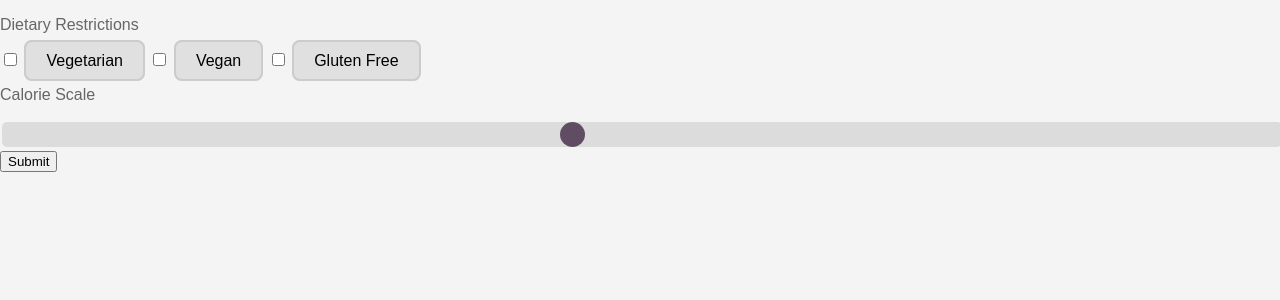
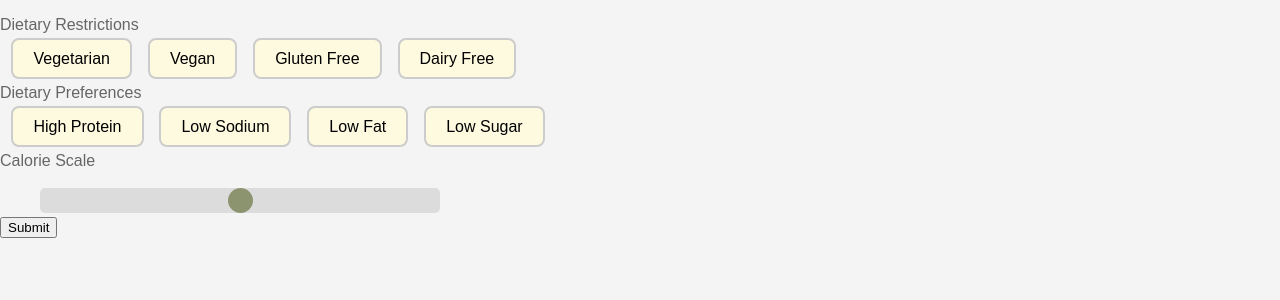
Before and after one commit to jasonglove/Mexl-Harmyny, a Flask app: page / in a window 1280 px wide. Shown: the top 300 px of the page. Run offline with Flask 3, Linux system fonts and the light colour scheme.

Commit message:
ui, other, etc.

```diff
--- a/app.py
+++ b/app.py
@@ -20,14 +20,18 @@ def save_quiz_answers():
     if request.method == 'POST':
         #Retrieve the quiz answers from the form data
         dietary = request.form.getlist('dietary')
+        preferences = request.form.getlist('preferences')
         calorie = request.form.get('calorie')
+
         #Add more answers as needed
 
         #Save the quiz answers in session variables
         session['dietary'] = dietary
         session['calorie'] = calorie
+        session['preferences'] = preferences
 
         print("Session - Dietary:", session['dietary'])
+        print("Session - preferences:", session['preferences'])
         print("Session - Calorie:", session['calorie'])
 
         #Redirect to the homepage after saving the answers
@@ -76,24 +80,6 @@ def ai_send():
         print(e.http_status)
         print(e.headers)
 
-
-
-@app.route('/save_quiz_answers', methods=['POST']) #Saves after quiz
-def save_quiz_answers():
-    #Logic to save quiz answers
-    if request.method == 'POST':
-        #Retrieve the quiz answers from the form data
-        fat = request.form.get('fat')
-        #Add more answers as needed
-
-        #Save the quiz answers in session variables
-        session['fat_amount'] = fat
-
-        #Redirect to the homepage after saving the answers
-        return redirect(url_for('index'))
-
-    return redirect(url_for('index'))  #Redirect after saving answers
-
 @app.route('/find-recipe', methods=['GET', 'POST'])
 def find_recipe():
 
--- a/static/style.css
+++ b/static/style.css
@@ -8,7 +8,7 @@ body {
 .container {
     max-width: 800px;
     margin: 50px auto;
-    background-color: #fff;
+    background-color: #500000;
     padding: 20px;
     border-radius: 8px;
     box-shadow: 0 0 10px rgba(0, 0, 0, 0.1);
@@ -22,36 +22,11 @@ p {
     color: #666;
 }
 
-/* Style the button container */
-.button-container {
-    display: flex;
-    flex-wrap: wrap;
-    gap: 10px;
-  }
-  /* Hide the radio buttons */
-.button-container input[type="radio"] {
-    display: none;
-  }
-
-  /* Style the labels (buttons) */
-  .button-container label {
-    padding: 10px 20px;
-    background-color: #e0e0e0;
-    border: 2px solid #ccc;
-    border-radius: 8px;
-    cursor: pointer;
-    transition: background-color 0.3s ease;
-  }
-
-  /* Style the labels when hovered */
-  .button-container label:hover {
-    background-color: #ddd;
-  }
-
-  /* Style the labels when checked (selected) */
-  .button-container input[type="radio"]:checked + label {
-    background-color: #a0a0a0;
-  }
+  input[type="checkbox"] {
+    -webkit-appearance: none;
+    -moz-appearance: none;
+    appearance: none;
+}
 
   /* Style the slider */
 .slider {
@@ -65,6 +40,7 @@ p {
     opacity: 0.7;
     -webkit-transition: .2s;
     transition: opacity .2s;
+    margin-left: -400px;
   }
 
   /* Style the slider thumb */
@@ -74,7 +50,7 @@ p {
     width: 25px;
     height: 25px;
     border-radius: 50%;
-    background: #230727;
+    background: #606C38;
     cursor: pointer;
   }
 
@@ -85,3 +61,23 @@ p {
     background: #230727;
     cursor: pointer;
   }
+
+  .slider-container {
+    max-width: 400px; /* Set your desired maximum width */
+    margin: 0 auto;
+}
+
+  /* Style the labels (boxes) */
+label {
+    padding: 10px 20px;
+    background-color: #FEFAE0;
+    border: 2px solid #ccc;
+    border-radius: 8px;
+    cursor: pointer;
+    transition: background-color 0.3s ease;
+}
+
+/* Style the labels when checked (selected) */
+input[type="checkbox"]:checked + label {
+    background-color: #DDA15E; /* Change to your desired highlight color */
+}
--- a/templates/index.html
+++ b/templates/index.html
@@ -11,18 +11,37 @@
         <p>Dietary Restrictions</p>
         <div>
             <input type="checkbox" name="dietary" value="vegetarian" id="vegetarian">
-            <label for="vegetarian" style="padding: 10px 20px; background-color: #e0e0e0; border: 2px solid #ccc; border-radius: 8px; cursor: pointer; transition: background-color 0.3s ease">Vegetarian</label>
+            <label for="vegetarian" >Vegetarian</label>
 
             <input type="checkbox" name="dietary" value="vegan" id="vegan">
-            <label for="vegan" style="padding: 10px 20px; background-color: #e0e0e0; border: 2px solid #ccc; border-radius: 8px; cursor: pointer; transition: background-color 0.3s ease">Vegan</label>
+            <label for="vegan" >Vegan</label>
 
             <input type="checkbox" name="dietary" value="gluten" id="gluten">
-            <label for="gluten" style="padding: 10px 20px; background-color: #e0e0e0; border: 2px solid #ccc; border-radius: 8px; cursor: pointer; transition: background-color 0.3s ease">Gluten Free</label>
+            <label for="gluten" >Gluten Free</label>
+
+            <input type="checkbox" name="dietary" value="dairy" id="gluten">
+            <label for="dairy" >Dairy Free</label>
+        </div>
+
+        <p>Dietary Preferences</p>
+        <div>
+            <input type="checkbox" name="preferences" value="protein" id="protein">
+            <label for="protein" >High Protein</label>
+
+            <input type="checkbox" name="preferences" value="sodium" id="sodium">
+            <label for="sodium" >Low Sodium</label>
+
+            <input type="checkbox" name="preferences" value="fat" id="fat">
+            <label for="fat" >Low Fat</label>
+
+            <input type="checkbox" name="preferences" value="sugar" id="sugar">
+            <label for="sugar" >Low Sugar</label>
+
         </div>
 
         <p>Calorie Scale</p>
         <div class="slider-container">
-            <input type="range" min="1" max="10" value="5" class="slider" id="calorie slider" name="calorie">
+            <input type="range" min="1" max="5" value="3" class="slider" id="calorie slider" name="calorie">
         </div>
 
         <input type="submit" value="Submit">
```
